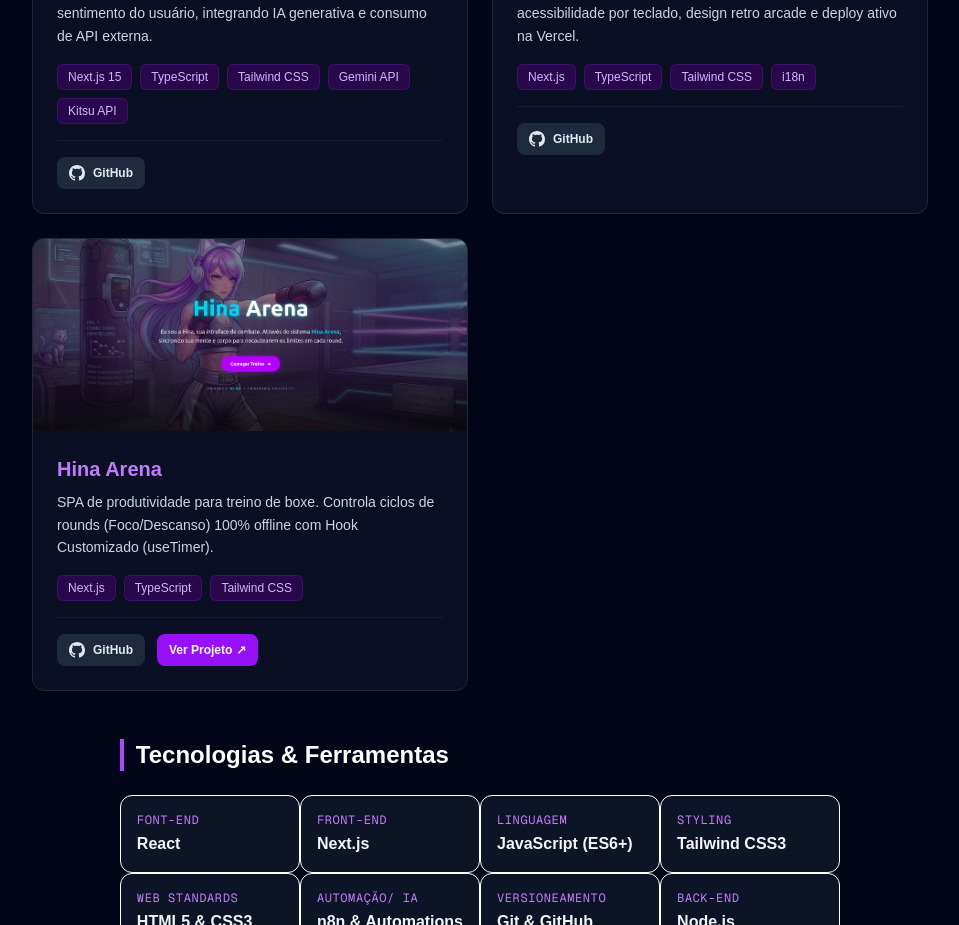
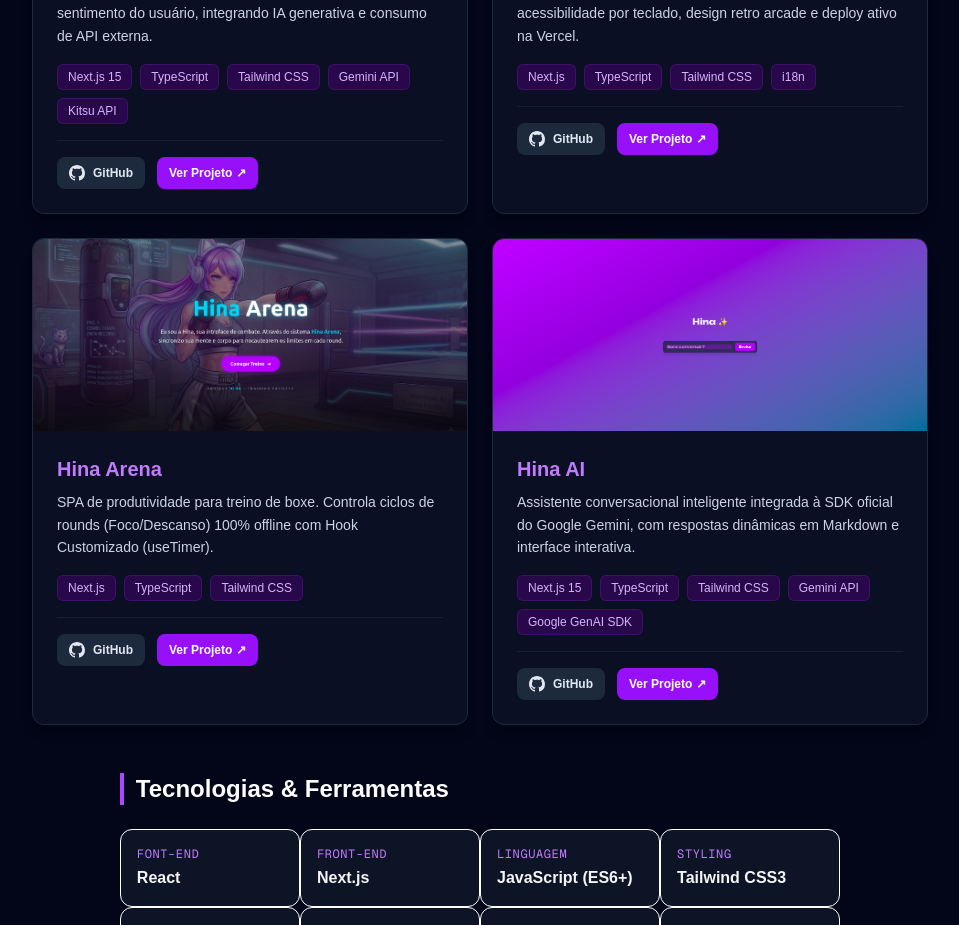
Before and after one commit to FelipeGdasilva/portfolio-2.0, a Next.js app: page / in a window 1280 px wide. Shown: the part 1220-2145 px from the top of the page, without its empty margins (160-1119 px from the left). Built offline with nearby package versions, Linux system fonts and the light colour scheme.

Commit message:
feat: adiciona o projeto Hina AI ao portfolio e padroniza props de projetos

```diff
--- a/src/app/page.jsx
+++ b/src/app/page.jsx
@@ -19,7 +19,6 @@
   ]);
 
   const chatEndRef = useRef(null);
-
 
   const handleKeyDown = (e) => {
     if (e.key === "Enter" && !e.shiftKey) {
@@ -45,7 +44,6 @@
     setPergunta("");
 
     try {
-
       const respostaAPI = await fetch("/api/chat", {
         method: "POST",
         headers: {
@@ -60,20 +58,25 @@
         throw new Error(data.error || "Erro na API da Hina");
       }
 
+      const textoBaixo = textoUsuario.toLowerCase();
 
-      const textoBaixo = textoUsuario.toLowerCase();
       if (textoBaixo.includes("sonic")) {
         setActiveProject("sonic");
       } else if (textoBaixo.includes("henshin")) {
         setActiveProject("henshin");
       } else if (
+        textoBaixo.includes("hina.ai") ||
+        textoBaixo.includes("hina ai") ||
+        textoBaixo.includes("assistente")
+      ) {
+        setActiveProject("hina-ai");
+      } else if (
         textoBaixo.includes("hina") ||
-        textoBaixo.includes("landing")
+        textoBaixo.includes("landing") ||
+        textoBaixo.includes("arena")
       ) {
         setActiveProject("hina-landing");
       }
-
-
       setMensagens((prev) => [
         ...prev,
         { id: Date.now() + 1, text: data.resposta, sender: "hina" },
@@ -93,7 +96,6 @@
 
   return (
     <main className="p-8 bg-slate-950 min-h-screen text-white flex flex-col items-center justify-center">
-
       <div className="flex items-center gap-4 mt-6">
         <a
           href="https://www.linkedin.com/in/felipe-gomes-silva-dev"
@@ -133,9 +135,7 @@
 
       <AboutSection />
 
-
       <HinaAvatar currentStatus={activeProject} />
-
 
       <div className="grid grid-cols-1 md:grid-cols-2 gap-6 mt-12 w-full max-w-4xl">
         <ProjectCard
@@ -149,6 +149,7 @@
             "Kitsu API",
           ]}
           githubUrl="https://github.com/FelipeGdasilva/Henshin.AI"
+          demoUrl={"https://henshin-ai-ten.vercel.app"}
           isActive={activeProject === "henshin"}
           imageSrc="/images/henshin.ai.png"
           onActivate={() => setActiveProject("henshin")}
@@ -160,7 +161,7 @@
           description="Aplicação temática em Next.js com suporte a i18n (PT/EN), acessibilidade por teclado, design retro arcade e deploy ativo na Vercel."
           tags={["Next.js", "TypeScript", "Tailwind CSS", "i18n"]}
           githubUrl="https://github.com/FelipeGdasilva/Sonic-Battle-Universe"
-          deployUrl="https://sonic-battle-universe.vercel.app"
+          demoUrl="https://sonic-battle-universe.vercel.app"
           isActive={activeProject === "sonic"}
           onActivate={() => setActiveProject("sonic")}
           imageSrc="/images/sonic-battle-universe.png"
@@ -178,10 +179,27 @@
           onActivate={() => setActiveProject("hina-landing")}
           onDeactivate={() => setActiveProject("idle")}
         />
+
+        <ProjectCard
+          title="Hina AI"
+          description="Assistente conversacional inteligente integrada à SDK oficial do Google Gemini, com respostas dinâmicas em Markdown e interface interativa."
+          tags={[
+            "Next.js 15",
+            "TypeScript",
+            "Tailwind CSS",
+            "Gemini API",
+            "Google GenAI SDK",
+          ]}
+          githubUrl="https://github.com/FelipeGdasilva/hina-assistente"
+          demoUrl="https://hina-assistente.vercel.app"
+          isActive={activeProject === "hina-ai"}
+          imageSrc="/images/hina-ai.png"
+          onActivate={() => setActiveProject("hina-ai")}
+          onDeactivate={() => setActiveProject("idle")}
+        />
       </div>
 
       <TechSkills />
-
 
       <div className="w-full max-w-md mx-auto mt-8 px-4">
         <div className="flex flex-col gap-4 w-full max-w-md max-auto mb-4 p-4">
--- a/src/components/AboutSection.jsx
+++ b/src/components/AboutSection.jsx
@@ -27,14 +27,12 @@
             </p>
           </div>
 
-
           <div>
             <a
               href="/Currículo-Felipe-Gomes.pdf"
               download="Currículo-Felipe-Gomes.pdf"
               className="inline-flex items-center gap-2 px-5 py-2.5 bg-purple-600/10 text-purple-400 border border-purple-500/50 rounded-xl font-semibold text-sm hover:bg-purple-600 hover:text-white hover:border-purple-600 hover:shadow-[0_0_20px_rgba(168,85,247,0.4)] transition-all duration-300 transform hover:-translate-y-0.5"
             >
-
               <svg
                 xmlns="http://www.w3.org/2000/svg"
                 className="w-4 h-4"
--- a/src/components/HinaAvatar.jsx
+++ b/src/components/HinaAvatar.jsx
@@ -1,7 +1,6 @@
 "use client";
 
 import Image from "next/image";
-
 
 const HINA_RESPONSES = {
   idle: {
@@ -20,21 +19,22 @@
     image: "/images/hina-focused.png",
     text: "O Hina Arena é focado em treino de boxe! É uma SPA 100% offline que gerencia rounds e pausas com um Hook Customizado (useTimer) isolando a regra de negócio. 🥊⚡",
   },
+  "hina-ai": {
+    image: "/images/hina-focused.png",
+    text: "A Hina AI é uma assistente conversacional completa! Ela se comunica em tempo real via Gemini API SDK com tratamento dinâmico de Markdown. 🤖✨",
+  },
 };
 
 export default function HinaAvatar({ currentStatus }) {
   return (
     <div className="flex flex-col items-center md:flex-row gap-6 p-6 bg-slate-900/50 rounded-2xl border border-purple-500/30 backdrop-blur-sm max-w-2xl mx-auto my-10">
-
       <div className="relative flex-1 bg-purple-950/40 border border-purple-500/40 p-4 rounded-xl shadow-[0_0_15px_rgba(168,85,247,0.1)]">
-
         <div className="absolute -bottom-2 left-1/2 -translate-x-1/2 md:left-auto md:right-2 md:top-1/2 md:-translate-y-1/2 md:bottom-auto w-4 h-4 bg-purple-950 border-r border-b border-purple-500/40 rotate-45"></div>
 
         <p className="text-purple-200 text-sm font-medium leading-relaxed animate-fade-in">
           {HINA_RESPONSES[currentStatus].text}
         </p>
       </div>
-
 
       <div className="w-44 h-44 rounded-full overflow-hidden border-2 border-purple-500 shadow-[0_0_20px_rgba(168,85,247,0.3)] transition-all duration-300 transform hover:scale-105 bg-slate-950 flex items-center justify-center relative">
         <Image
--- a/src/components/ProjectCard.jsx
+++ b/src/components/ProjectCard.jsx
@@ -23,7 +23,6 @@
           : "bg-slate-900/60 border border-slate-800 hover:border-purple-500/50 shadow-lg hover:shadow-[0_0_20px_rgba(168,85,247,0.15)]"
       }`}
     >
-
       {imageSrc && (
         <div className="relative w-full h-48 overflow-hidden bg-slate-950">
           <Image
@@ -35,7 +34,6 @@
         </div>
       )}
 
-
       <div className="p-6">
         <h3 className="text-xl font-bold text-purple-400 group-hover:text-purple-300 transition-colors">
           {title}
@@ -44,7 +42,6 @@
         <p className="text-slate-300 text-sm mt-2 leading-relaxed">
           {description}
         </p>
-
 
         <div className="flex gap-2 mt-4 flex-wrap">
           {tags.map((tag, index) => (
```
Also changed, not shown: public/images/hina-ai.png (added).
